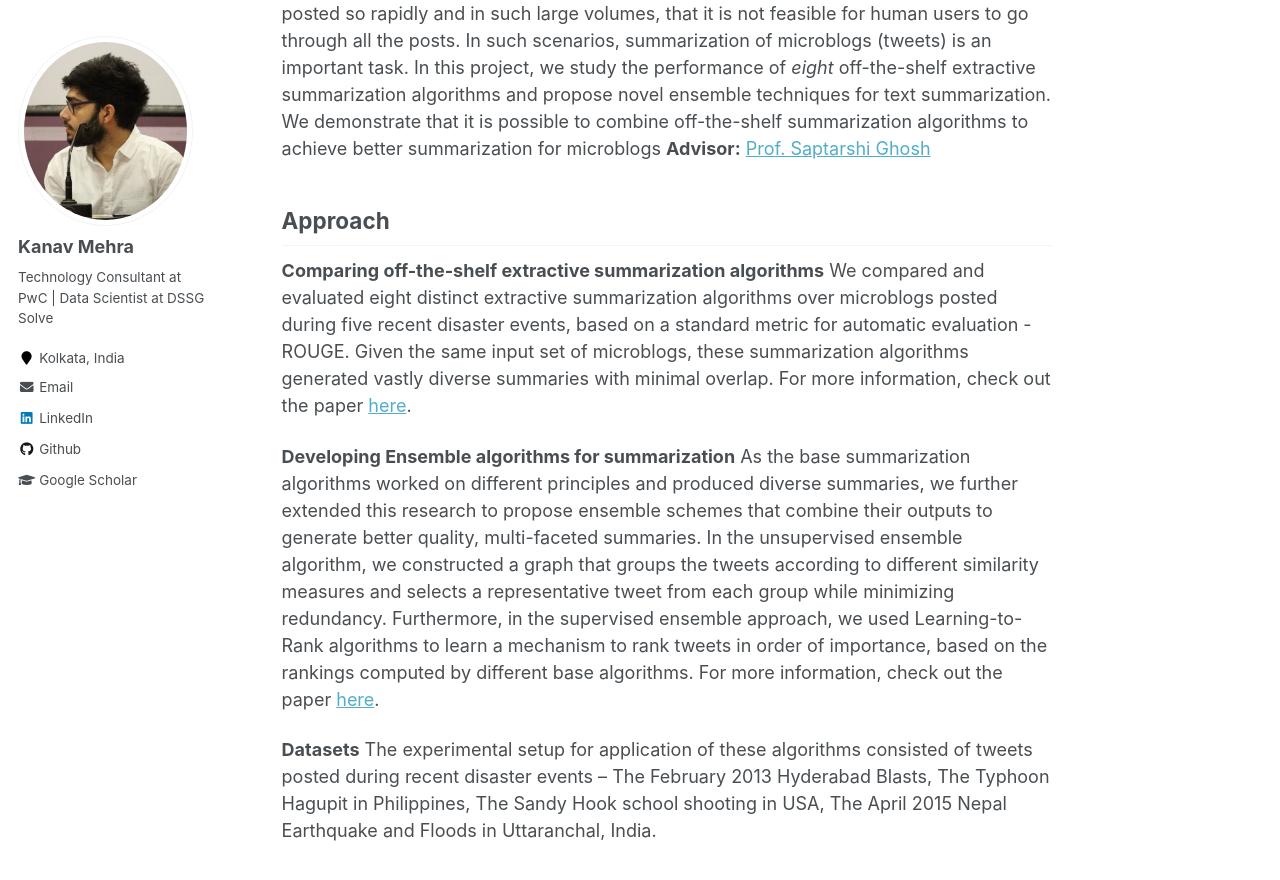
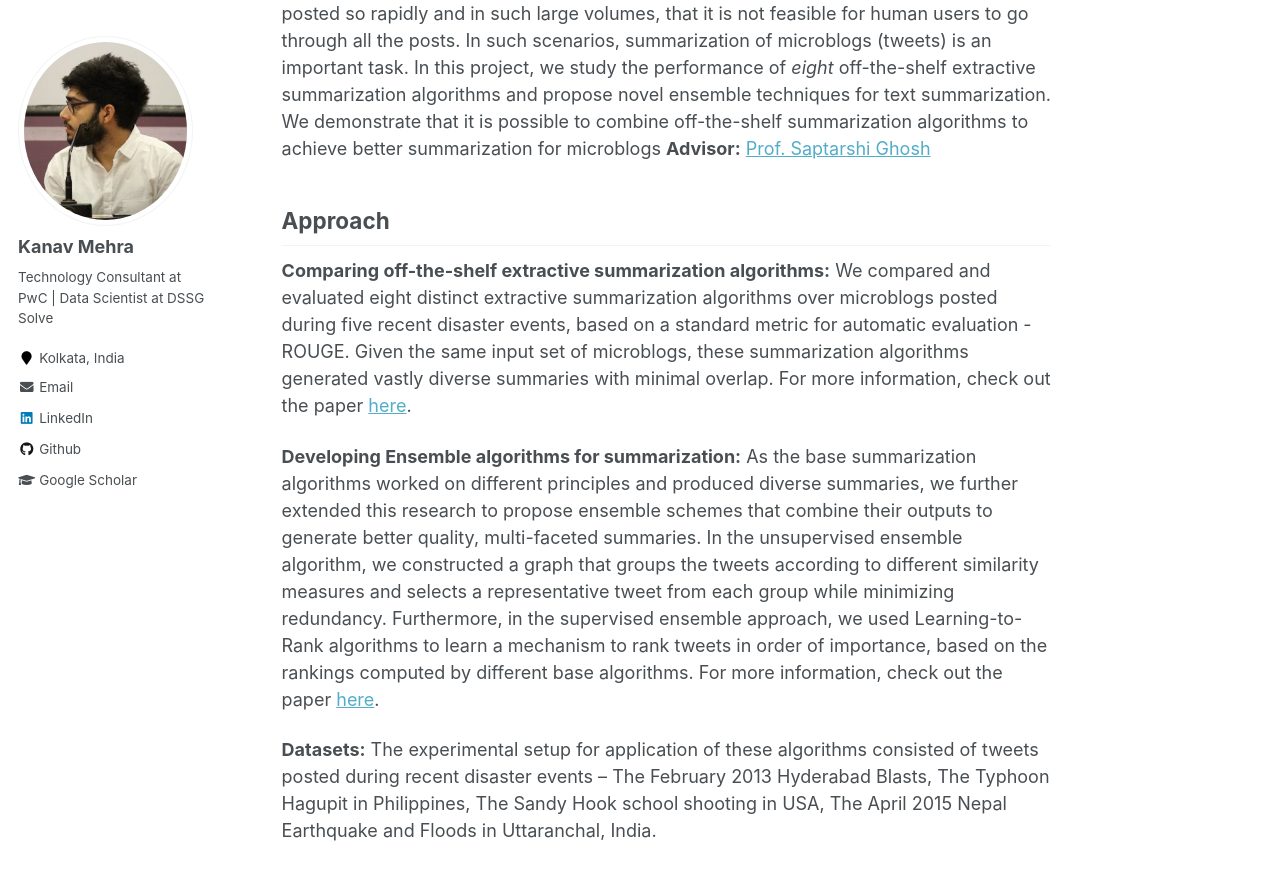
Before and after one commit to kanav-mehra/kanav-mehra.github.io, a Jekyll site: the page built from _projects/SG - Summarization.md, in a window 1280 px wide and 900 px high, scrolled down 338 px. Shown: the top 880 px of the window. Built offline with Jekyll 4.4.1, drawn with Linux system fonts in a browser that asks for light colours.

```diff
--- a/_projects/SG - Summarization.md
+++ b/_projects/SG - Summarization.md
@@ -1,7 +1,7 @@
 ---
 title: 'Summarization of Microblogs for Disaster and Emergency Preparedness'
 collection: projects
-excerpt: 'Our goal was to analyze existing extractive summarization algorithms and devise novel methods for summarizing the large volumes of microblogs (tweets) posted during disaster events with implications for relief efforts.\
+excerpt: 'Our goal was to analyze existing extractive summarization algorithms and devise novel methods for summarizing the large volumes of microblogs (tweets) posted during disaster events with implications for relief efforts.<br />
 <b>Advisor</b>: Dr. Saptarshi Ghosh, IIT Kharagpur, India.'
 permalink: /projects/Summarization
 ---
@@ -14,13 +14,13 @@ Microblogging sites, notably Twitter, have become important sources of real-time
 Approach
 ------
 
-<b>Comparing off-the-shelf extractive summarization algorithms</b>
+<b>Comparing off-the-shelf extractive summarization algorithms:</b>
 We compared and evaluated eight distinct extractive summarization algorithms over microblogs posted during five recent disaster events, based on a standard metric for automatic evaluation - ROUGE. Given the same input set of microblogs, these summarization algorithms generated vastly diverse summaries with minimal overlap.
 For more information, check out the paper [here](https://kanav-mehra.github.io/publication/IEMIS-2018).
 
-<b>Developing Ensemble algorithms for summarization</b>
+<b>Developing Ensemble algorithms for summarization:</b>
 As the base summarization algorithms worked on different principles and produced diverse summaries, we further extended this research to propose ensemble schemes that combine their outputs to generate better quality, multi-faceted summaries. In the unsupervised ensemble algorithm, we constructed a graph that groups the tweets according to different similarity measures and selects a representative tweet from each group while minimizing redundancy. Furthermore, in the supervised ensemble approach, we used Learning-to-Rank algorithms to learn a mechanism to rank tweets in order of importance, based on the rankings computed by different base algorithms.
 For more information, check out the paper [here](https://kanav-mehra.github.io/publication/Ensemble-2018).
 
-<b>Datasets</b>
+<b>Datasets:</b>
 The experimental setup for application of these algorithms consisted of tweets posted during recent disaster events – The February 2013 Hyderabad Blasts, The Typhoon Hagupit in Philippines, The Sandy Hook school shooting in USA, The April 2015 Nepal Earthquake and Floods in Uttaranchal, India.
```
